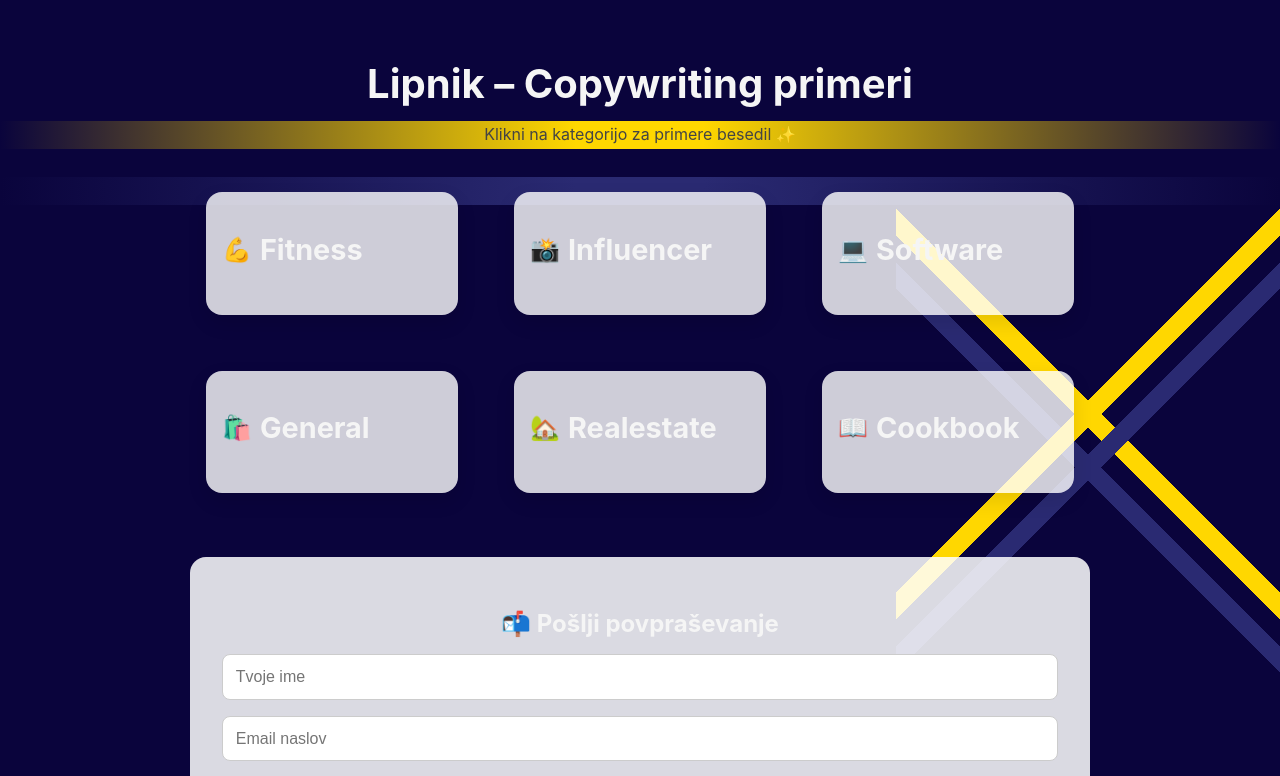
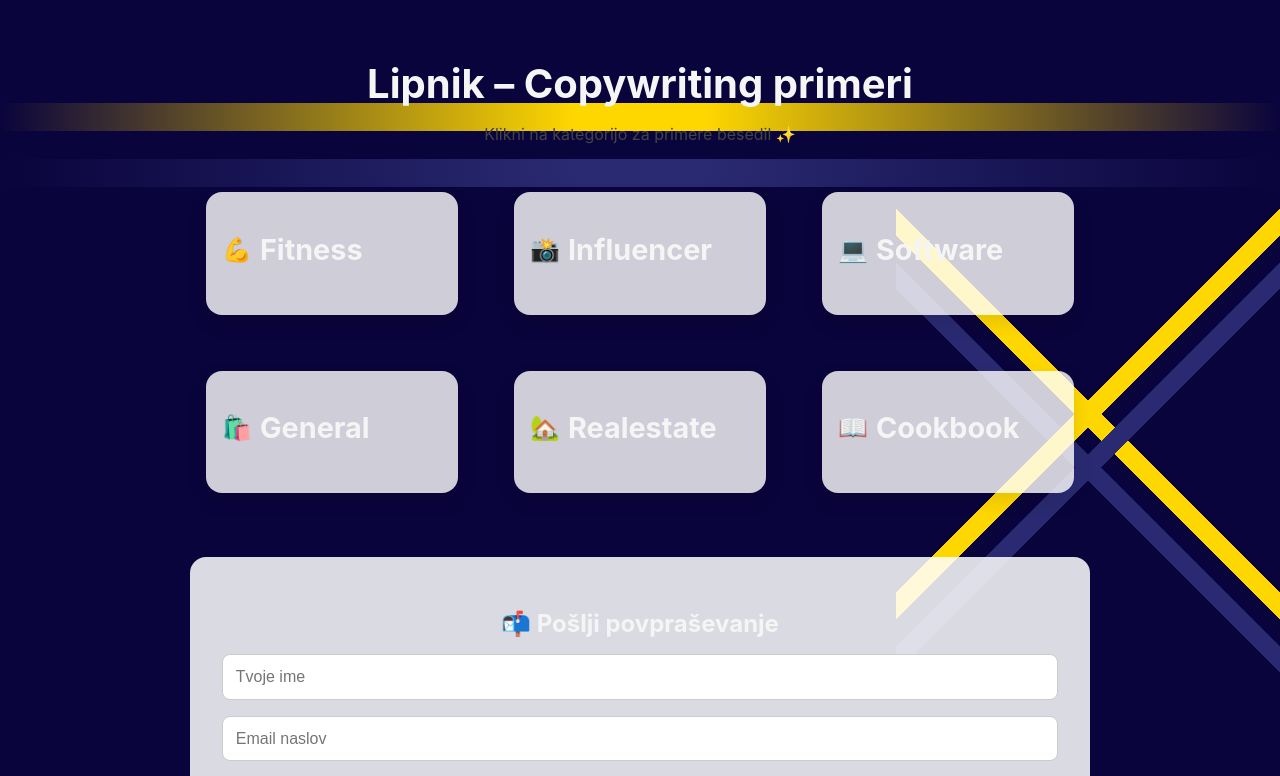
Before and after one commit to Lipnoxy/mycopywriting, a Next.js app: page / in a window 1280 px wide. Shown: the top 776 px of the page. Built offline with nearby package versions, Linux system fonts and the light colour scheme.

Commit message:
Update globals.css

```diff
--- a/styles/globals.css
+++ b/styles/globals.css
@@ -38,8 +38,8 @@ body {
     100% 10%,   /* leva diagonala modra */
     100% 10%, /* desna diagonala zlata */
     100% 10%, /* desna diagonala modra */
-    15% 13%,   /* vodoravna zlata (višina po občutku - prilagodi po potrebi) */
-    15% 19%;   /* vodoravna modra */
+    88% 11%,   /* vodoravna zlata (višina po občutku - prilagodi po potrebi) */
+    88% 17%;   /* vodoravna modra */
 }
 
 
```
